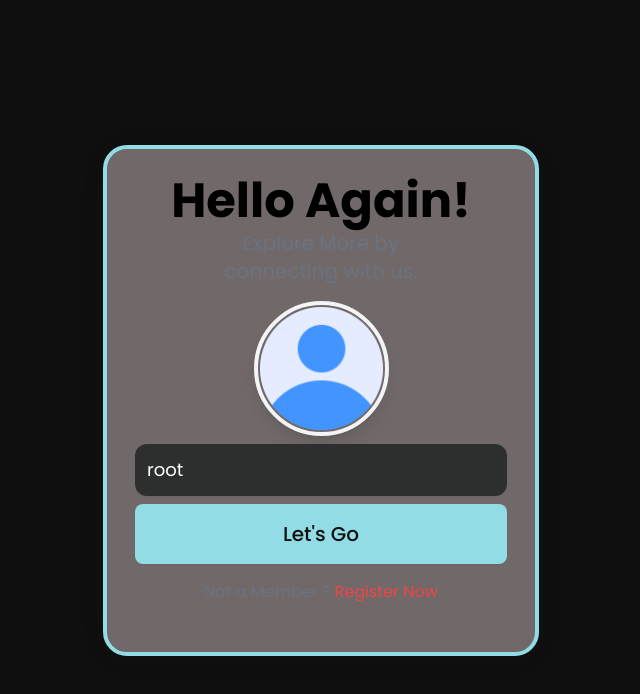
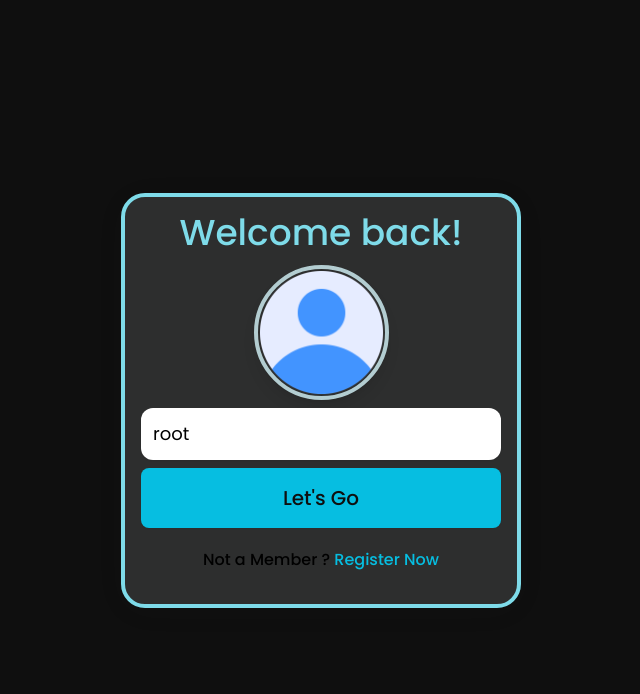
Before and after one commit to SinghAstra/DocX, a React (Create React App) app in the folder client/: page / in a window 1280 px wide. Shown: the top 694 px of the page, without its empty margins (319-959 px from the left). Built offline with nearby package versions, Linux system fonts and the light colour scheme.

Commit message:
Root TOaster

```diff
--- a/client/src/components/Login.js
+++ b/client/src/components/Login.js
@@ -11,8 +11,9 @@ const Login = () => {
   const [formData, setFormData] = useState({
     username: "root",
     password: "QWqw!@12",
+    email: "",
+    profile: avatar,
   });
-  const [profileImage, setProfileImage] = useState(avatar);
   const { login } = useContext(AuthContext);
 
   const handleChange = (e) => {
@@ -60,8 +61,11 @@ const Login = () => {
         const response = await axios.get(
           `http://localhost:5000/api/user/${username}`
         );
-        setProfileImage(response.data.user.profile || avatar);
-        console.log("response ", response.data);
+        setFormData({
+          ...formData,
+          email: response.data.user.email,
+          profileImage: response.data.user.profile || avatar,
+        });
         setStep(2);
       } catch (error) {
         toast.error(error.response.data.message);
@@ -84,13 +88,16 @@ const Login = () => {
         localStorage.setItem("token", response.data.token);
         login(response.data.token);
         console.log("response ", response.data);
+        toast.success(response.data.message);
       } catch (error) {
         toast.error(error.response.data.message);
       }
     }
   };
 
-  return step === 1 ? (
+  return (
+    <div className="container mx-auto flex items-center justify-center h-screen">
+      {step === 1 ? (
         <Username
           username={formData.username}
           handleChange={handleChange}
@@ -98,11 +105,14 @@ const Login = () => {
         />
       ) : (
         <Password
-      profileImage={profileImage}
+          profileImage={formData.profile}
+          email={formData.email}
           password={formData.password}
           handleChange={handleChange}
           handlePasswordSubmit={handlePasswordSubmit}
         />
+      )}
+    </div>
   );
 };
 
--- a/client/src/components/Profile.js
+++ b/client/src/components/Profile.js
@@ -1,7 +1,6 @@
 import axios from "axios";
-import React, { useContext, useEffect, useState } from "react";
-import { Toaster, toast } from "react-hot-toast";
-import { Link } from "react-router-dom";
+import React, { useContext, useState } from "react";
+import { toast } from "react-hot-toast";
 import profile from "../assets/avatar_2.jpeg";
 import { AuthContext } from "../context/AuthContext";
 import styles from "../styles/Username.module.css";
@@ -96,7 +95,6 @@ const Profile = () => {
 
   return (
     <div className="container mx-auto flex items-center justify-center h-screen">
-      <Toaster />
       <div className={`${styles.glass} py-2`}>
         <div className="flex flex-col items-center">
           <h4 className="text-5xl font-medium text-[#92DCE5]">Profile</h4>
@@ -177,7 +175,7 @@ const Profile = () => {
         <div className="text-center py-4">
           <span className="text-black">
             Come back Later ?{" "}
-            <button className="text-red-500" onClick={logout}>
+            <button className="text-[#06BEE1]" onClick={logout}>
               Log Out
             </button>
           </span>
--- a/client/src/components/Recovery.js
+++ b/client/src/components/Recovery.js
@@ -1,5 +1,5 @@
 import React, { useState } from "react";
-import { Toaster, toast } from "react-hot-toast";
+import { toast } from "react-hot-toast";
 import { Link } from "react-router-dom";
 import styles from "../styles/Username.module.css";
 
@@ -32,13 +32,14 @@ const Recovery = () => {
 
   return (
     <div className="container mx-auto flex items-center justify-center h-screen">
-      <Toaster />
       <div className={styles.glass}>
         <div className="flex flex-col items-center justify-between h-full">
           <div className="flex flex-col items-center">
-            <h4 className="text-3xl font-bold">Recover Account!</h4>
-            <span className="pt-3 text-xl text-center text-gray-500 ">
-              Enter the 6 digit OTP
+            <h4 className="text-3xl font-medium text-[#7edbe9]">
+              Recover Account!
+            </h4>
+            <span className="text-xl text-center text-white pt-10">
+              Enter the OTP
               <br /> sent to your email Address
             </span>
           </div>
@@ -58,9 +59,9 @@ const Recovery = () => {
             </div>
 
             <div className="text-center py-4">
-              <span className="text-gray-500">
+              <span className="text-black font-medium">
                 Email Not Sent ?{" "}
-                <Link className="text-red-500" to="/recovery">
+                <Link className="text-[#06BEE1]" to="/recovery">
                   Resend Email
                 </Link>
               </span>
--- a/client/src/components/Register.js
+++ b/client/src/components/Register.js
@@ -2,7 +2,7 @@ import { faEye, faEyeSlash } from "@fortawesome/free-solid-svg-icons";
 import { FontAwesomeIcon } from "@fortawesome/react-fontawesome";
 import axios from "axios";
 import React, { useContext, useState } from "react";
-import { Toaster, toast } from "react-hot-toast";
+import { toast } from "react-hot-toast";
 import { Link } from "react-router-dom";
 import avatar from "../assets/profile.png";
 import { AuthContext } from "../context/AuthContext";
@@ -146,10 +146,9 @@ const Register = () => {
 
   return (
     <div className="container mx-auto flex items-center justify-center h-screen">
-      <Toaster />
       <div className={`${styles.glass} p-2`}>
         <div className="flex flex-col items-center">
-          <h4 className="text-3xl font-bold">Register</h4>
+          <h4 className="text-3xl font-medium text-[#7edbe9]">Register</h4>
         </div>
         <form className="py-1" onSubmit={handleSubmit}>
           <div className="flex justify-center py-2">
@@ -228,9 +227,9 @@ const Register = () => {
           </div>
 
           <div className="text-center py-1">
-            <span className="text-gray-500">
+            <span className="text-black font-medium">
               Already Member ?{" "}
-              <Link className="text-red-500" to="/">
+              <Link className="text-[#06BEE1]" to="/">
                 Login Now
               </Link>
             </span>
--- a/client/src/components/Reset.js
+++ b/client/src/components/Reset.js
@@ -1,7 +1,7 @@
 import { faEye, faEyeSlash } from "@fortawesome/free-solid-svg-icons";
 import { FontAwesomeIcon } from "@fortawesome/react-fontawesome";
 import React, { useState } from "react";
-import { Toaster, toast } from "react-hot-toast";
+import { toast } from "react-hot-toast";
 import styles from "../styles/Username.module.css";
 
 const Reset = () => {
@@ -66,7 +66,6 @@ const Reset = () => {
 
   return (
     <div className="container mx-auto flex items-center justify-center h-screen">
-      <Toaster />
       <div className={`${styles.glass} flex flex-col justify-between`}>
         <div className="flex flex-col items-center">
           <div>
--- a/client/src/components/Username.js
+++ b/client/src/components/Username.js
@@ -1,19 +1,13 @@
 import React from "react";
-import { Toaster } from "react-hot-toast";
 import { Link } from "react-router-dom";
 import avatar from "../assets/profile.png";
 import styles from "../styles/Username.module.css";
 
 const Username = ({ username, handleChange, handleUsernameSubmit }) => {
   return (
-    <div className="container mx-auto flex items-center justify-center h-screen">
-      <Toaster />
     <div className={styles.glass}>
       <div className="flex flex-col items-center">
-          <h4 className="text-5xl font-bold">Hello Again!</h4>
-          <span className="py-1 text-xl w-2/3 text-center text-gray-500">
-            Explore More by connecting with us.
-          </span>
+        <h4 className="text-4xl font-medium text-[#7edbe9]">Welcome back!</h4>
       </div>
       <form className="py-1" onSubmit={handleUsernameSubmit}>
         <div className="flex justify-center py-2">
@@ -28,21 +22,20 @@ const Username = ({ username, handleChange, handleUsernameSubmit }) => {
             name="username"
             value={username}
             onChange={handleChange}
+            autoComplete="off"
           />
           <button className={styles.btn} type="submit">
             Let's Go
           </button>
         </div>
-
+      </form>
       <div className="text-center py-4">
-            <span className="text-gray-500">
+        <span className="text-black font-medium">
           Not a Member ?{" "}
-              <Link className="text-red-500" to="/register">
+          <Link className="text-[#06BEE1] font-medium" to="/register">
             Register Now
           </Link>
         </span>
-          </div>
-        </form>
       </div>
     </div>
   );
--- a/client/src/context/AuthContext.js
+++ b/client/src/context/AuthContext.js
@@ -8,8 +8,6 @@ const AuthProvider = ({ children }) => {
   const [loading, setLoading] = useState(true);
   const [user, setUser] = useState(null);
 
-  console.log("loading is ", loading);
-  console.log("user is ", user);
   useEffect(() => {
     const token = localStorage.getItem("token");
     if (token) {
--- a/client/src/index.js
+++ b/client/src/index.js
@@ -1,5 +1,6 @@
 import React from "react";
 import ReactDOM from "react-dom/client";
+import { Toaster } from "react-hot-toast";
 import App from "./App";
 import { AuthProvider } from "./context/AuthContext";
 import "./index.css";
@@ -7,6 +8,7 @@ import "./index.css";
 const root = ReactDOM.createRoot(document.getElementById("root"));
 root.render(
   <AuthProvider>
+    <Toaster />
     <App />
   </AuthProvider>
 );
--- a/client/src/pages/Home.js
+++ b/client/src/pages/Home.js
@@ -1,9 +1,20 @@
 import React, { useContext } from "react";
+import { Link } from "react-router-dom";
 import { AuthContext } from "../context/AuthContext";
 
 const Home = () => {
   const { user } = useContext(AuthContext);
-  return <div className="text-white">Hi {user?.username}</div>;
+  return (
+    <div className="flex justify-center items-center flex-col h-screen">
+      <h1 className="text-white">Hi {user?.username}</h1>
+      <Link
+        to="/profile"
+        className="bg-yellow-400 py-2 px-4 hover:bg-yellow-600 text-white"
+      >
+        Profile
+      </Link>
+    </div>
+  );
 };
 
 export default Home;
--- a/client/src/styles/Username.module.css
+++ b/client/src/styles/Username.module.css
@@ -1,26 +1,27 @@
 .glass {
-  background: #716969;
+  background-color: #2d2e2e;
   border-radius: 16px;
   box-shadow: 0 4px 30px #4747470b;
   backdrop-filter: blur(7.1px);
   border: 1px solid rgba(255, 255, 255, 0.3);
-  @apply border-4 border-[#92DCE5] shrink-0 h-auto w-[30%] rounded-3xl p-7 min-w-max;
+  @apply border-4 border-[#7edbe9] shrink-0 h-auto w-[30%] rounded-3xl p-4 min-w-max;
+  min-width: 400px;
 }
 
 .profile_img {
-  @apply border-4 border-gray-100 w-[135px] rounded-full shadow-lg cursor-pointer;
-  @apply hover:border-gray-200;
+  @apply border-4 border-[#B3CDD1] w-[135px] rounded-full shadow-lg cursor-pointer;
+  @apply hover:border-[#51d1e2];
 }
 
 .textBox {
   @apply border-0 px-3 py-3 w-full rounded-xl shadow-sm text-lg;
   @apply focus:outline-none;
-  background-color: #2d2e2e;
-  color: white;
+  background: white;
+  color: black;
 }
 
 .btn {
-  @apply bg-[#92dce5] w-full py-4 rounded-lg text-[#0F0F0F] font-medium text-xl shadow-sm text-center;
+  @apply bg-[#06BEE1] w-full py-4 rounded-lg text-[#0F0F0F] font-medium text-xl shadow-sm text-center;
 }
 
 .btn:hover {
```
Also changed, not shown: client/src/components/Password.js (+30 -9 lines). Lines whose indentation alone changed are shown as unchanged.
